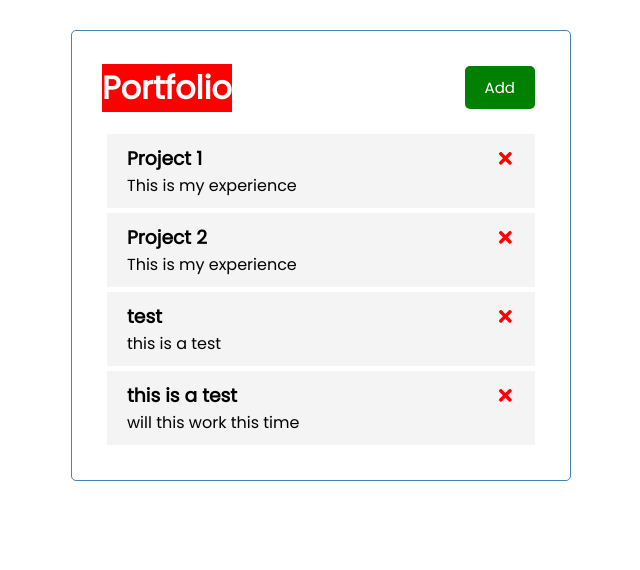
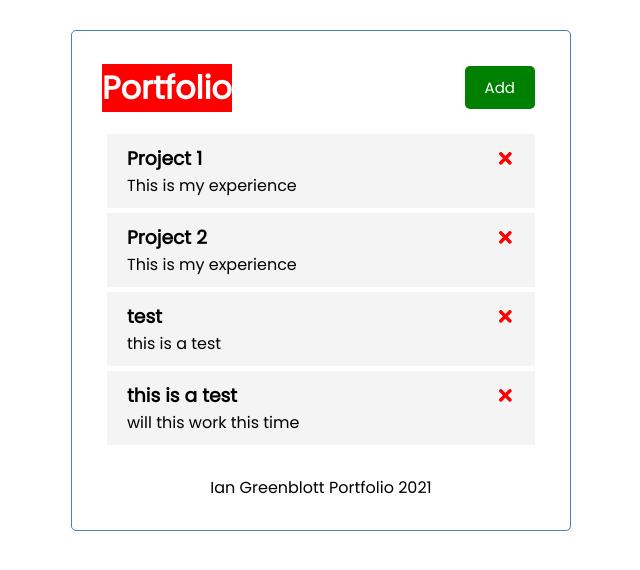
Before and after one commit to Zartender/ian-portfolio, a React (Create React App) app: page / in a window 1280 px wide. Shown: the top 570 px of the page, without its empty margins (319-959 px from the left). Built offline with nearby package versions, Linux system fonts and the light colour scheme; data requests are answered from the project's data file.

Commit message:
GD REACTROUTERDOM

```diff
--- a/package.json
+++ b/package.json
@@ -12,6 +12,7 @@
     "react": "^17.0.2",
     "react-dom": "^17.0.2",
     "react-icons": "^4.3.1",
+    "react-router-dom": "^6.2.1",
     "react-scripts": "5.0.0",
     "web-vitals": "^2.1.2"
   },
--- a/src/App.js
+++ b/src/App.js
@@ -1,8 +1,11 @@
+
 import { useState, useEffect } from "react"
+// import { BrowserRouter as Router, Route } from 'react-router-dom'
 import Header from "./components/Header";
 import Projects from "./components/Projects";
 import AddProject from "./components/AddProject";
-
+import Footer from "./components/Footer";
+// import { About } from "./components/About";
 
 // import './App.css';
 
@@ -109,6 +112,7 @@ const App = () => {
       ) : (
         'No Projects to Show'
       )}
+      <Footer />
     </div>
   )
 }
--- /dev/null
+++ b/src/components/About.js
@@ -0,0 +1,9 @@
+import React from 'react'
+
+export const About = () => {
+    return (
+        <div>
+            <h4>This is the about page for my portoflio</h4>
+        </div>
+    )
+}
--- /dev/null
+++ b/src/components/Footer.js
@@ -0,0 +1,13 @@
+import React from 'react'
+
+export const Footer = () => {
+    return (
+       <footer>
+           <p>
+               Ian Greenblott Portfolio 2021
+           </p>
+           <a href='/Footer'/>
+       </footer>
+    )
+}
+ export default Footer
```
Also changed, not shown: 1 other file (tests, documents, lock files or other folders).
